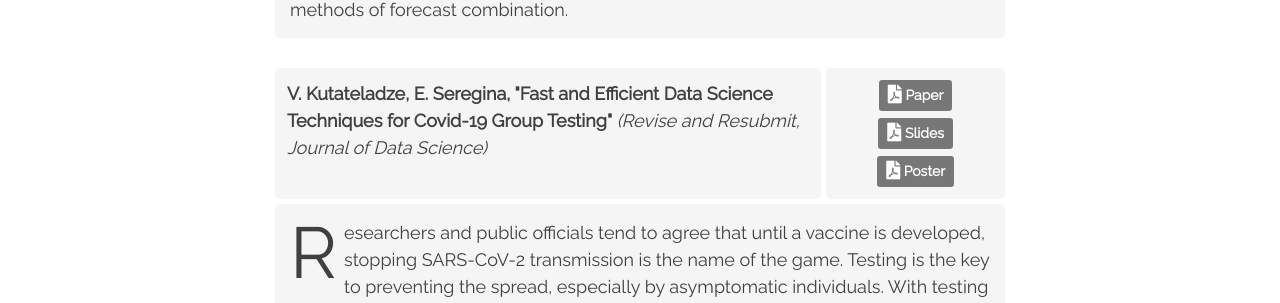
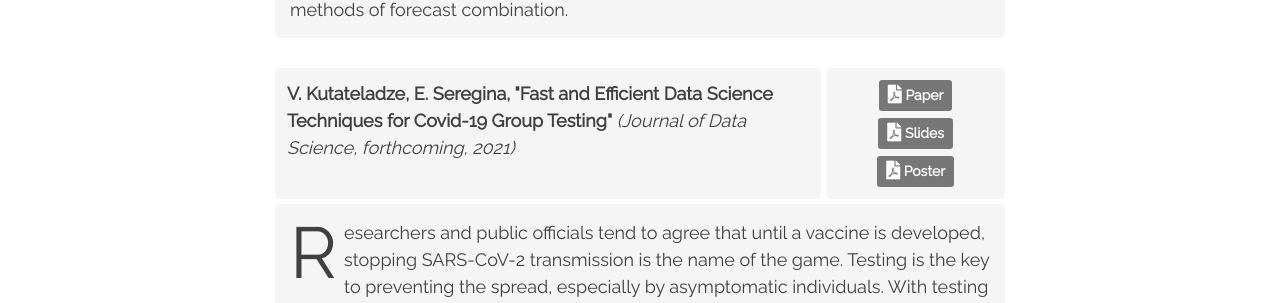
Before and after one commit to ekat92/ekat92.github.io, a Jekyll site: the page built from Working.md, in a window 1280 px wide and 900 px high, scrolled down 1825 px. Shown: the part 150-453 px from the top of the window. Built offline with Jekyll 4.4.1, drawn with Linux system fonts in a browser that asks for light colours; nearby versions of some CDN libraries; formulas are drawn with MathJax 3.

Commit message:
cv and forthcoming

```diff
--- a/Working.md
+++ b/Working.md
@@ -106,7 +106,7 @@ grid-row: 1/2;
 
 <div class="wrapper">
   <div class="item1">
-    <b>V. Kutateladze, E. Seregina, "Fast and Efficient Data Science Techniques for Covid-19 Group Testing"</b> <i>(Revise and Resubmit, Journal of Data Science)</i>
+    <b>V. Kutateladze, E. Seregina, "Fast and Efficient Data Science Techniques for Covid-19 Group Testing"</b> <i>(Journal of Data Science, forthcoming, 2021)</i>
   </div>
   <div class="item2">
     <p class="dropcap">R</p>esearchers and public officials tend to agree that until a vaccine is developed, stopping SARS-CoV-2 transmission is the name of the game. Testing is the key to preventing the spread, especially by asymptomatic individuals. With testing capacity restricted, group testing is an appealing alternative for comprehensive screening and has recently received FDA emergency authorization. This technique tests pools of individual samples, thereby often requiring fewer testing resources while potentially providing multiple folds of speedup. We approach group testing from a data science perspective and offer two contributions. First, we provide an extensive empirical comparison of modern group testing techniques based on simulated and real, laboratory data. Second, we propose a simple one-round method based on $\ell_1$-norm sparse recovery, which outperforms current state-of-the-art approaches at certain disease prevalence rates.
```
Also changed, not shown: 1 other file.
